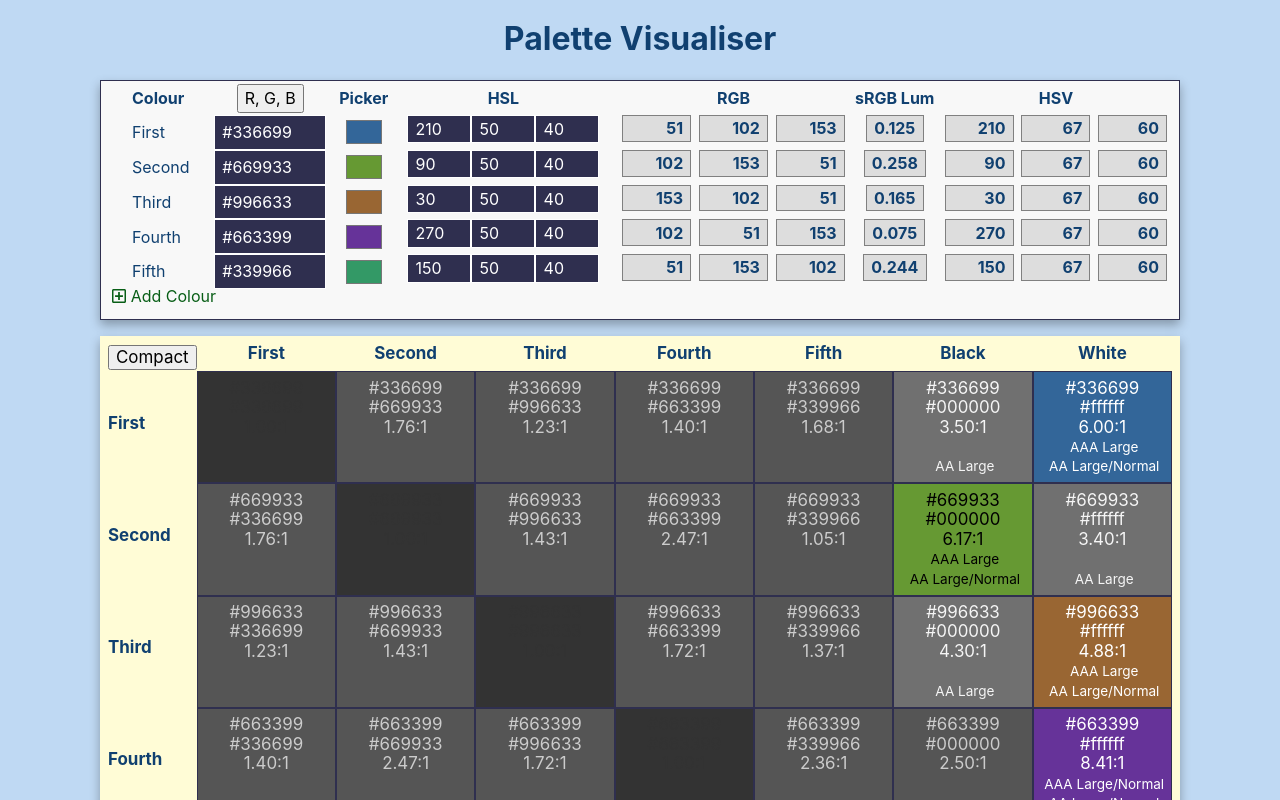
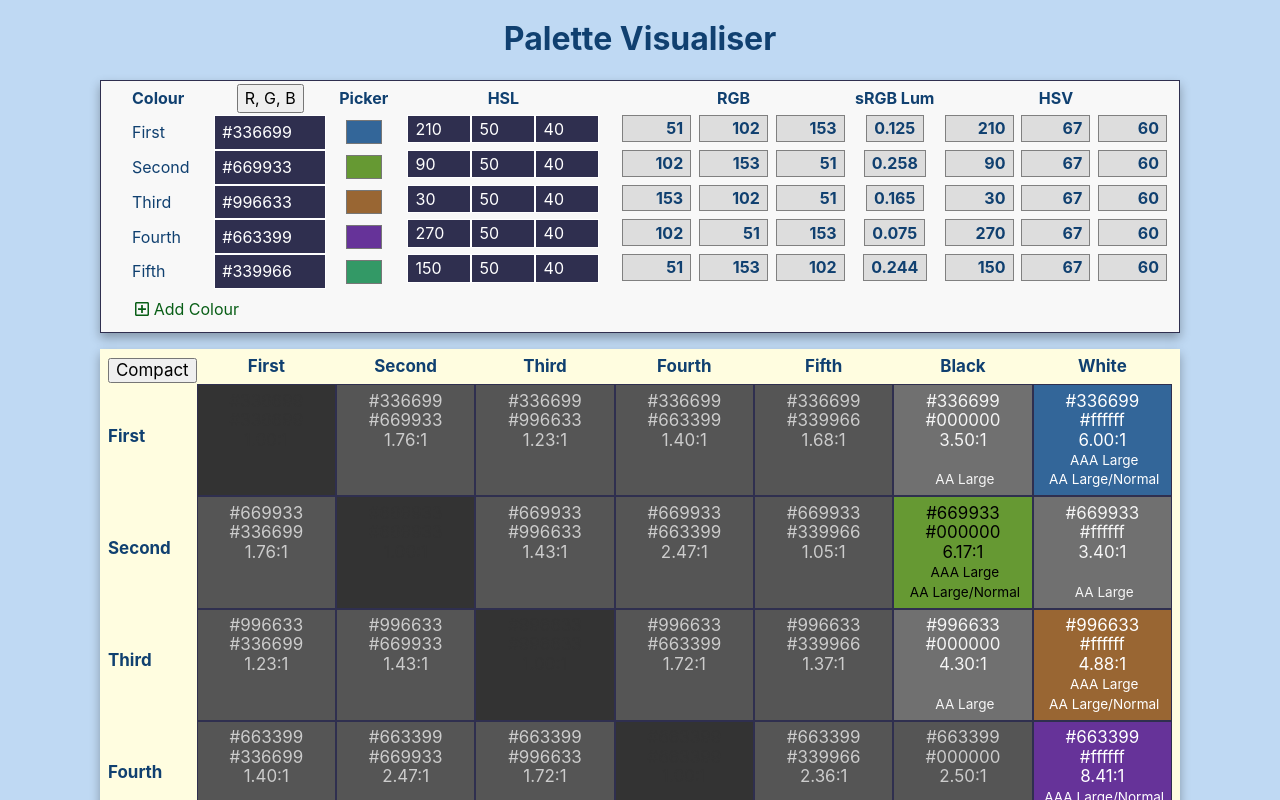
Before and after one commit to JulianNicholls/palette-visualiser-3, a React app: page / in a window 1280 px wide. Shown: the top 800 px of the page. Built offline with nearby package versions, Linux system fonts and the light colour scheme.

Commit message:
Move the add colour button

```diff
--- a/src/components/InputBox.tsx
+++ b/src/components/InputBox.tsx
@@ -111,6 +111,7 @@ const InputBox = (): JSX.Element => {
       <button
         title="Add a colour to the palette"
         className="action span-2"
+        id="add"
         onClick={() => addColour('#000000')}
       >
         <FontAwesomeIcon icon={faPlusSquare} />
--- a/src/styles/styles.scss
+++ b/src/styles/styles.scss
@@ -2,7 +2,7 @@ $page-bg: hsl(210, 68%, 85%);
 $input-bg: #2f2f4f;     // Dark Slate Grey
 $input-focus: #555591;
 $section-bg: #f8f8f8;
-$blocks-bg: #fffcd6;
+$blocks-bg: hsl(56, 100%, 94%);
 $header-colour: hsl(210, 75%, 25%);
 $odd-colour: hsl(210, 68%, 92%);
 
@@ -51,6 +51,15 @@ h1 {
 
   button {
     margin: -5px 0 2px 0;
+  }
+
+  #add {
+    margin-top: 0.5em;
+  }
+
+  .span-2 {
+    grid-column: 2 / 4;
+    justify-self: start;
   }
 
   label {
@@ -221,11 +230,6 @@ button.action {
   }
 }
 
-.span-2 {
-  grid-column: span 3;
-  justify-self: start;
-}
-
 @media (min-width: 1150px) {
   .container {
     width: 1080px;
```
